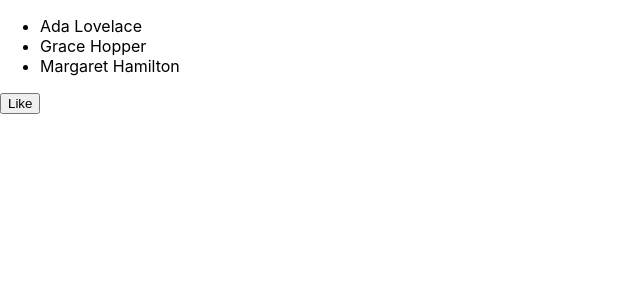
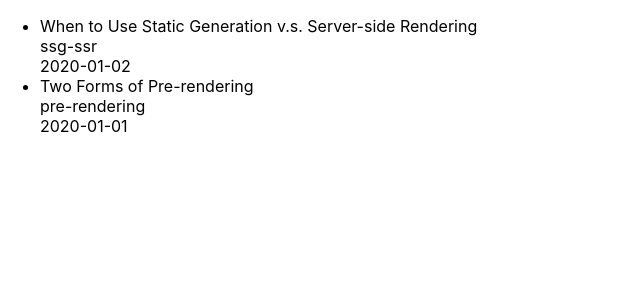
Before and after one commit to choiseongjun/next-tutorial, a Next.js app: page /homepage in a window 1280 px wide. Shown: the top 300 px of the page, without its empty margins (0-640 px from the left). Built offline with nearby package versions, Linux system fonts and the light colour scheme.

Commit message:
pre-rendering and data fetching setion

```diff
--- a/package.json
+++ b/package.json
@@ -9,6 +9,8 @@
     "lint": "next lint"
   },
   "dependencies": {
+    "axios": "^0.27.1",
+    "gray-matter": "^4.0.3",
     "next": "12.1.5",
     "react": "18.0.0",
     "react-dom": "18.0.0"
--- a/pages/homepage.jsx
+++ b/pages/homepage.jsx
@@ -1,6 +1,7 @@
 import Head from "next/head";
+import { getSortedPostsData } from "./lib/posts";
 
-function HomePage() {
+function HomePage({ allPostsData }) {
   const names = ["Ada Lovelace", "Grace Hopper", "Margaret Hamilton"];
 
   return (
@@ -8,13 +9,25 @@
       <Head title="Develop. Preview. Ship. 🚀" />
 
       <ul>
-        {names.map((name) => (
-          <li key={name}>{name}</li>
+        {allPostsData.map(({ id, date, title }) => (
+          <li key={id}>
+            {title}
+            <br />
+            {id}
+            <br />
+            {date}
+          </li>
         ))}
       </ul>
-
-      <button>Like</button>
     </div>
   );
 }
+export async function getStaticProps() {
+  const allPostsData = getSortedPostsData();
+  return {
+    props: {
+      allPostsData,
+    },
+  };
+}
 export default HomePage;
--- /dev/null
+++ b/pages/lib/posts.js
@@ -0,0 +1,39 @@
+import fs from "fs";
+import path from "path";
+import matter from "gray-matter";
+
+const postsDirectory = path.join(process.cwd(), "/posts/");
+
+export function getSortedPostsData() {
+  // Get file names under /posts
+  const fileNames = fs.readdirSync(postsDirectory);
+  console.log("fileNames=,", fileNames);
+  const allPostsData = fileNames.map((fileName) => {
+    // Remove ".md" from file name to get id
+    const id = fileName.replace(/\.md$/, "");
+
+    // Read markdown file as string
+    const fullPath = path.join(postsDirectory, fileName);
+    const fileContents = fs.readFileSync(fullPath, "utf8");
+
+    // Use gray-matter to parse the post metadata section
+    const matterResult = matter(fileContents);
+    console.log("matterResult=", matterResult);
+
+    // Combine the data with the id
+    return {
+      id,
+      ...matterResult.data,
+    };
+  });
+  // Sort posts by date
+  return allPostsData.sort(({ date: a }, { date: b }) => {
+    if (a < b) {
+      return 1;
+    } else if (a > b) {
+      return -1;
+    } else {
+      return 0;
+    }
+  });
+}
--- /dev/null
+++ b/posts/pre-rendering.md
@@ -0,0 +1,11 @@
+---
+title: "Two Forms of Pre-rendering"
+date: "2020-01-01"
+---
+
+Next.js has two forms of pre-rendering: **Static Generation** and **Server-side Rendering**. The difference is in **when** it generates the HTML for a page.
+
+- **Static Generation** is the pre-rendering method that generates the HTML at **build time**. The pre-rendered HTML is then _reused_ on each request.
+- **Server-side Rendering** is the pre-rendering method that generates the HTML on **each request**.
+
+Importantly, Next.js lets you **choose** which pre-rendering form to use for each page. You can create a "hybrid" Next.js app by using Static Generation for most pages and using Server-side Rendering for others.
--- /dev/null
+++ b/posts/ssg-ssr.md
@@ -0,0 +1,19 @@
+---
+title: "When to Use Static Generation v.s. Server-side Rendering"
+date: "2020-01-02"
+---
+
+We recommend using **Static Generation** (with and without data) whenever possible because your page can be built once and served by CDN, which makes it much faster than having a server render the page on every request.
+
+You can use Static Generation for many types of pages, including:
+
+- Marketing pages
+- Blog posts
+- E-commerce product listings
+- Help and documentation
+
+You should ask yourself: "Can I pre-render this page **ahead** of a user's request?" If the answer is yes, then you should choose Static Generation.
+
+On the other hand, Static Generation is **not** a good idea if you cannot pre-render a page ahead of a user's request. Maybe your page shows frequently updated data, and the page content changes on every request.
+
+In that case, you can use **Server-Side Rendering**. It will be slower, but the pre-rendered page will always be up-to-date. Or you can skip pre-rendering and use client-side JavaScript to populate data.
```
Also changed, not shown: pages/blog/[id].jsx (added, +15 -0 lines), pages/blog/ssr.jsx (added, +25 -0 lines), pages/blog/staticpage.jsx (added, +11 -0 lines), pages/index.js (+29 -1 lines), pages/lib/data.js (added, +18 -0 lines), 1 other file (tests, documents, lock files or other folders).
